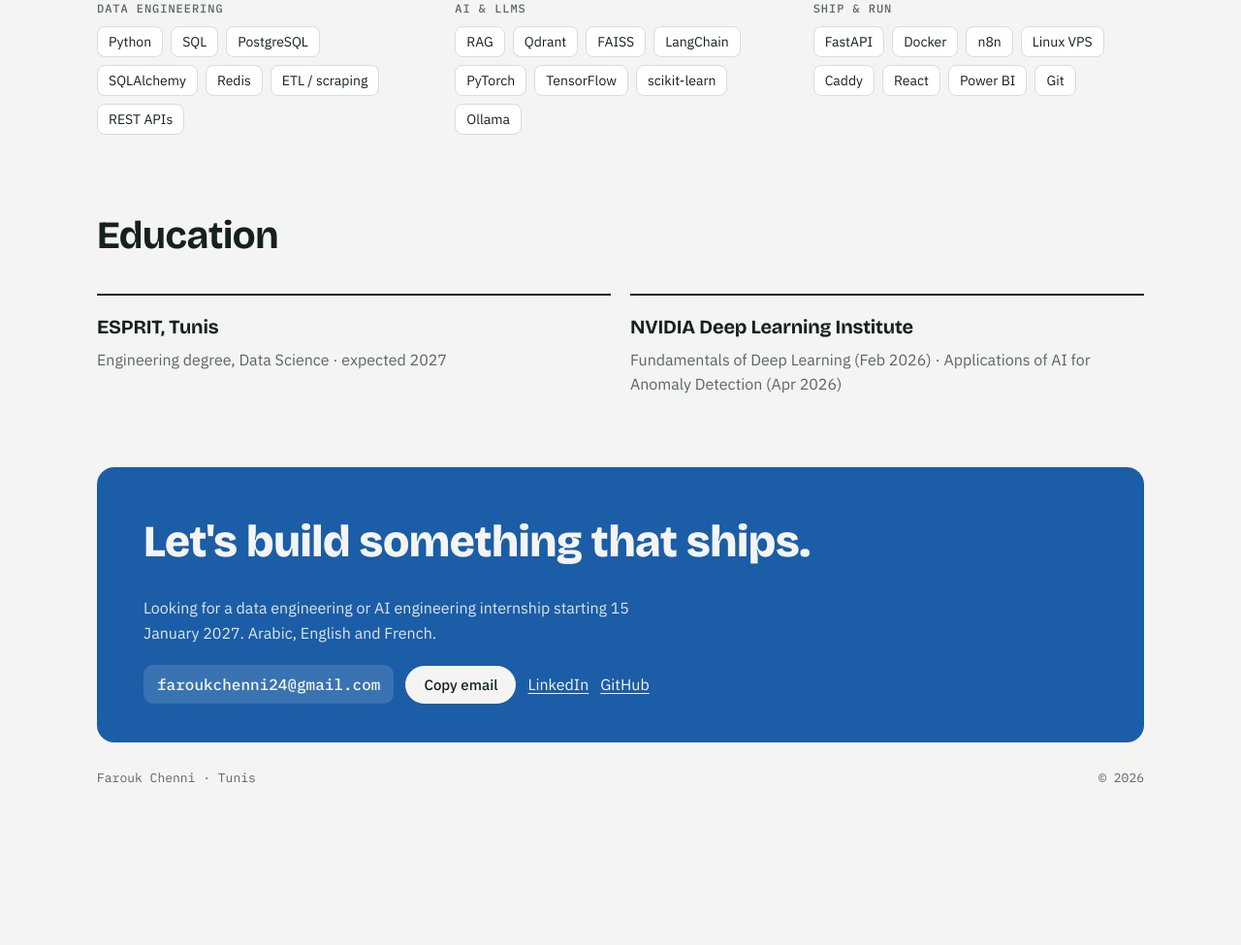
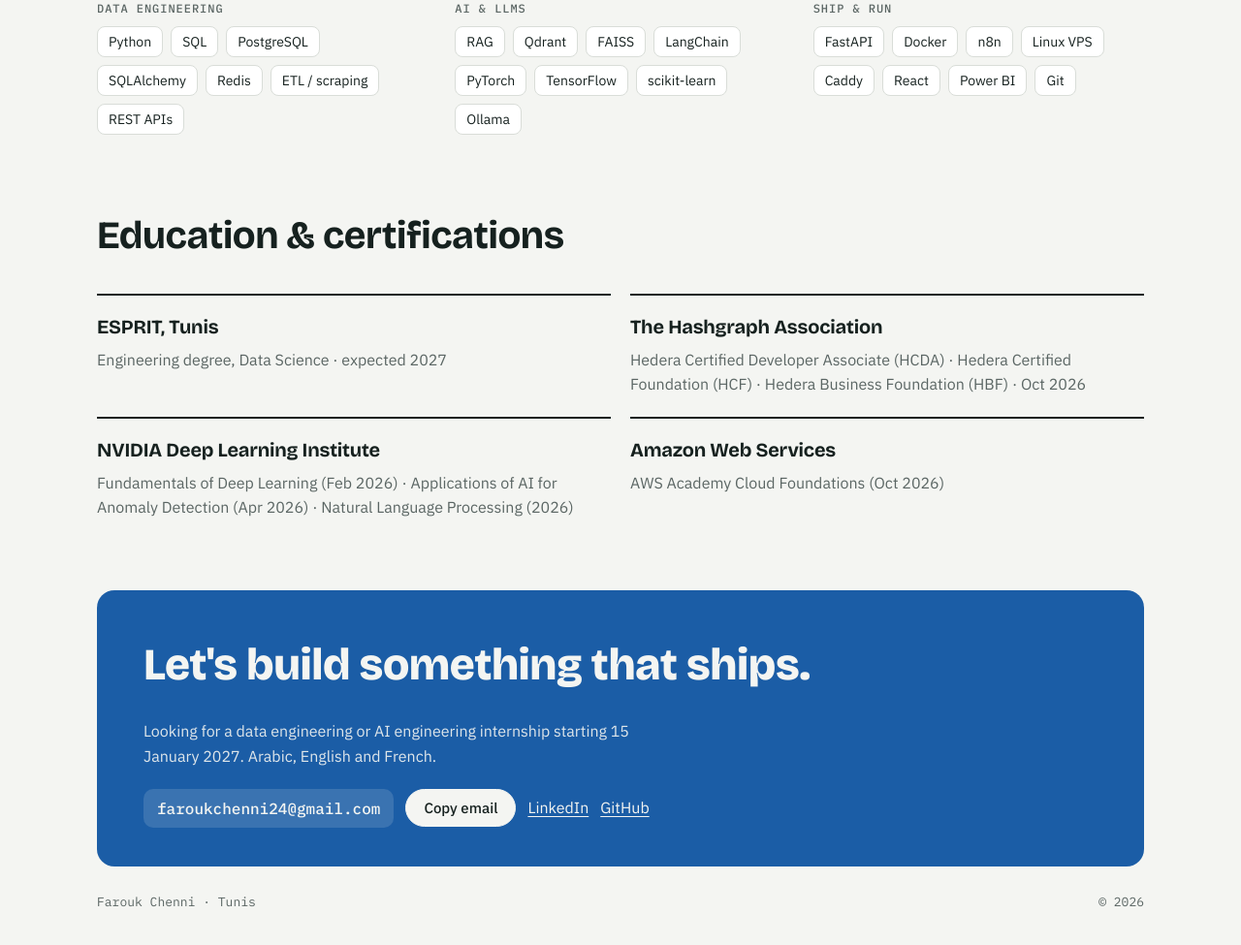
Before and after one commit to faroukchenni/website, a plain HTML site: page index.html in a window 1280 px wide. Shown: the part 3824-4799 px from the top of the page at 97% size. Before the commit the page ends 4699 px from the top, so only its background shows below. Drawn offline with nearby package versions, Linux system fonts and the light colour scheme.

Commit message:
Add Hedera, AWS and NVIDIA NLP certifications to portfolio

```diff
--- a/index.html
+++ b/index.html
@@ -370,10 +370,12 @@ footer{margin-top:28px;font:400 13px var(--f-mono);color:var(--muted);display:fl
   </section>
 
   <section>
-    <div class="sec-head"><h2>Education</h2></div>
+    <div class="sec-head"><h2>Education &amp; certifications</h2></div>
     <div class="edu">
       <div><h3>ESPRIT, Tunis</h3><p>Engineering degree, Data Science · expected 2027</p></div>
-      <div><h3>NVIDIA Deep Learning Institute</h3><p>Fundamentals of Deep Learning (Feb 2026) · Applications of AI for Anomaly Detection (Apr 2026)</p></div>
+      <div><h3>The Hashgraph Association</h3><p>Hedera Certified Developer Associate (HCDA) · Hedera Certified Foundation (HCF) · Hedera Business Foundation (HBF) · Oct 2026</p></div>
+      <div><h3>NVIDIA Deep Learning Institute</h3><p>Fundamentals of Deep Learning (Feb 2026) · Applications of AI for Anomaly Detection (Apr 2026) · Natural Language Processing (2026)</p></div>
+      <div><h3>Amazon Web Services</h3><p>AWS Academy Cloud Foundations (Oct 2026)</p></div>
     </div>
   </section>
 
```
